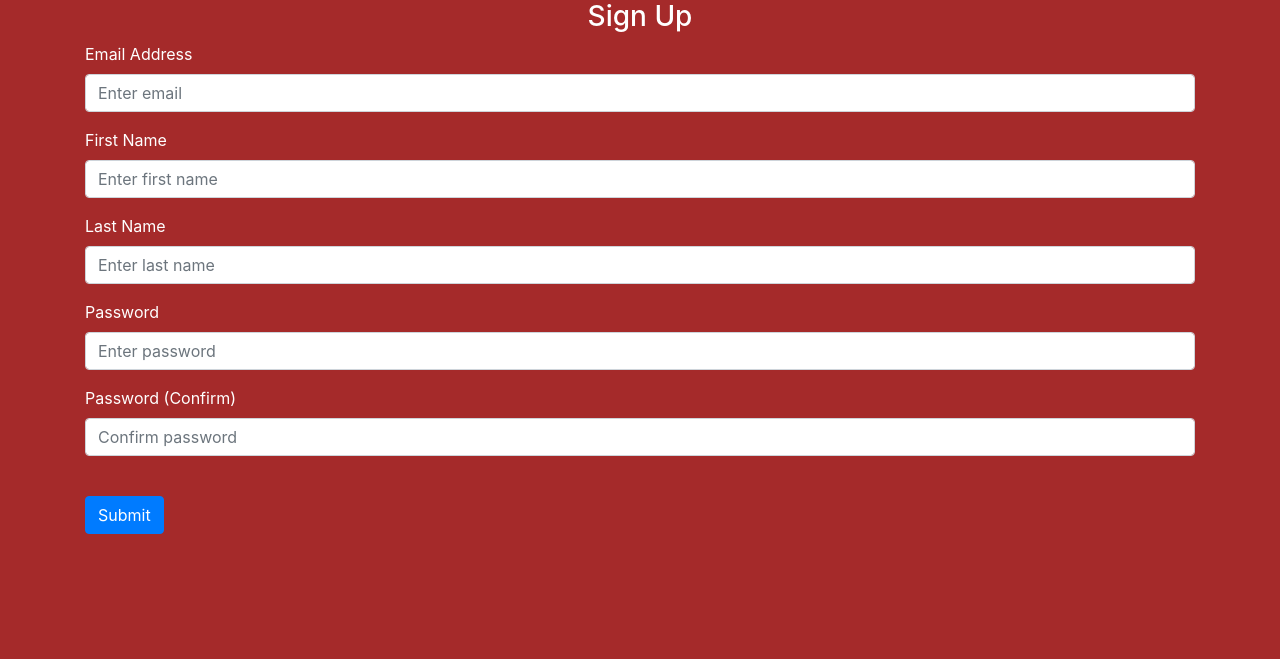
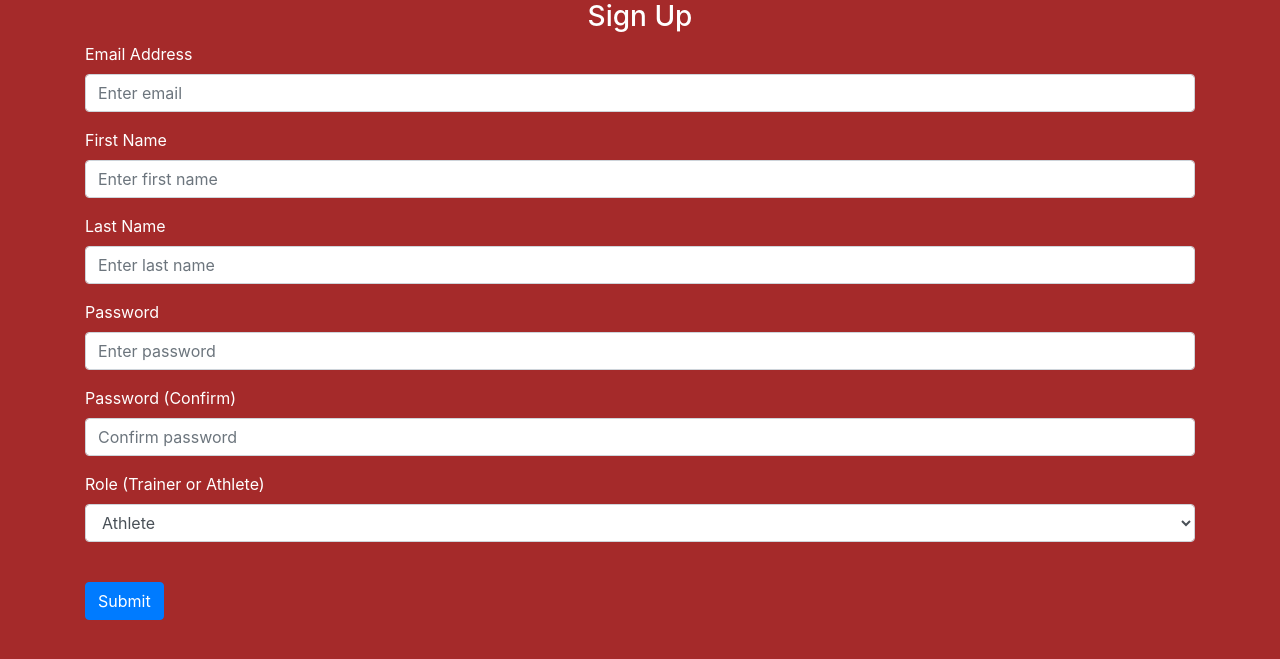
Before and after one commit to alex-rimerman/Swarthmore-Athletic-Training, a Flask app: page /sign-up in a window 1280 px wide. Shown: the part 56-715 px from the top of the page. Run offline with Flask 3, Linux system fonts and the light colour scheme; some libraries are stand-ins or nearby versions.

Commit message:
Week 2 Checkpoint

```diff
--- a/website/auth.py
+++ b/website/auth.py
@@ -22,7 +22,10 @@ def login():
             if check_password_hash(user.password, password):
                 flash('Logged in successfully!', category='success')
                 login_user(user, remember=True)
-                return redirect(url_for('views.home')) #redirects the user to the home page after they sign in
+                if (user.role == "trainer"):
+                    return redirect(url_for('views.trainerHome'))
+                else:
+                    return redirect(url_for('views.home')) #redirects the user to the home page after they sign in
             else:
                 flash('Incorrect password, try again.', category='error')
         else:
@@ -44,6 +47,7 @@ def sign_up():
         last_name = request.form.get('lastName')
         password1 = request.form.get('password1')
         password2 = request.form.get('password2')
+        role = request.form.get('role')
 
         user = User.query.filter_by(email=email).first()
 
@@ -60,14 +64,19 @@ def sign_up():
             flash('Passwords don\'t match', category='error')
         elif len(password1) < 7:
             flash('Password must be greater than 6 character', category='error')
+        elif len(role) < 1:
+            flash('Role is incorrectly inputted', category='error')
         else:
             # add user to DB
             new_user = User(email=email, first_name=first_name, last_name=last_name,
-                            password=generate_password_hash(password1, method='pbkdf2:sha256'))
+                            password=generate_password_hash(password1, method='pbkdf2:sha256'), role = role)
             db.session.add(new_user) #adds user to database
             db.session.commit() #updates the database
             login_user(new_user, remember=True)
             flash('Account created!', category='success') #flashes a success message on the screen
-            return redirect(url_for('views.home'))
+            if (role == "trainer"):
+                return redirect(url_for('views.trainerHome'))
+            else:
+                return redirect(url_for('views.home'))
 
     return render_template("sign_up.html", user=current_user)
--- a/website/models.py
+++ b/website/models.py
@@ -14,4 +14,5 @@ class User(db.Model, UserMixin): #defines layout for objects
     password = db.Column(db.String(150))
     first_name = db.Column(db.String(150))
     last_name = db.Column(db.String(150))
+    role = db.Column(db.String(150))
     notes = db.relationship('Note')
--- a/website/templates/base.html
+++ b/website/templates/base.html
@@ -25,7 +25,11 @@
             <div class="collapse navbar-collapse" id="navbar">
                 <div class="navbar-nav">
                     {% if user.is_authenticated %}
+                    {% if user.role == "trainer" %}
+                    <a class="nav-item nav-link" id="trainerHome" href="/trainerHome">Home</a>
+                    {% else %}
                     <a class="nav-item nav-link" id="home" href="/">Home</a>
+                    {% endif %}
                     <a class="nav-item nav-link" id="logout" href="/logout">Logout</a>
                     {% else %}
                     <a class="nav-item nav-link" id="login" href="/login">Login</a>
--- a/website/templates/sign_up.html
+++ b/website/templates/sign_up.html
@@ -27,6 +27,13 @@
         <label for="password2">Password (Confirm)</label>
         <input type="password" class="form-control" id="password2" name="password2" placeholder="Confirm password"/>
     </div>
+    <div class="form-group">
+        <label for="role">Role (Trainer or Athlete)</label>
+        <select class="form-control" id="role" name="role">
+            <option value="athlete">Athlete</option>
+            <option value="trainer">Trainer</option>
+        </select>
+    </div>
     <br />
     <button type="submit" class="btn btn-primary">Submit</button>
 </form>
--- a/website/views.py
+++ b/website/views.py
@@ -27,6 +27,11 @@ def home():
 
     return render_template("home.html", user=current_user) #renders the html inside of home.html
 
+@views.route('/trainerHome', methods=['GET', 'POST']) # defines url to where this next function takes us (function runs when we go to this url)
+@login_required
+def trainerHome():
+    return render_template("trainerHome.html", user=current_user) #renders the html inside of trainerHome.html
+
 @views.route('/delete-note', methods=['POST'])
 def delete_note():
     note = json.loads(request.data)
```
Also changed, not shown: website/templates/trainerHome.html (added, +14 -0 lines), instance/users.db.
